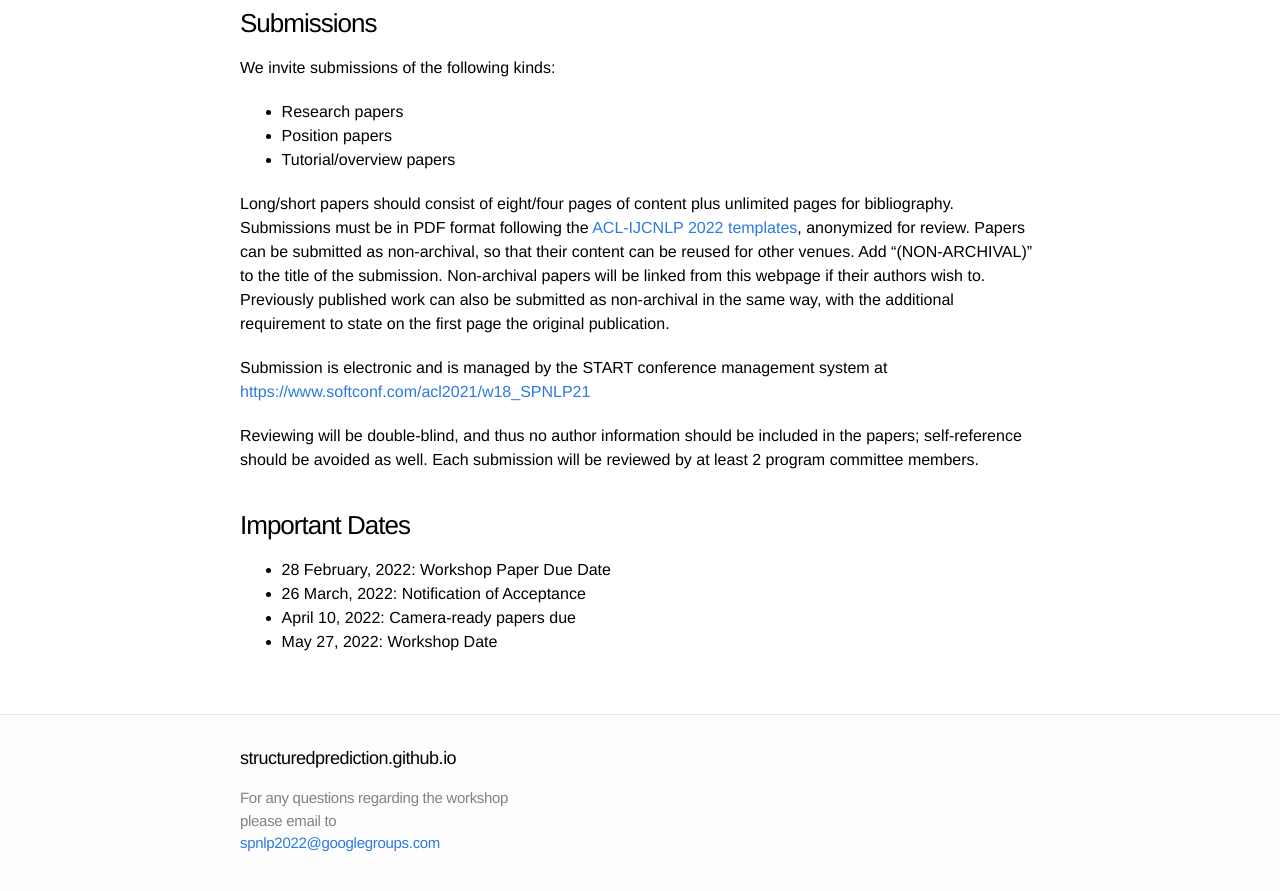
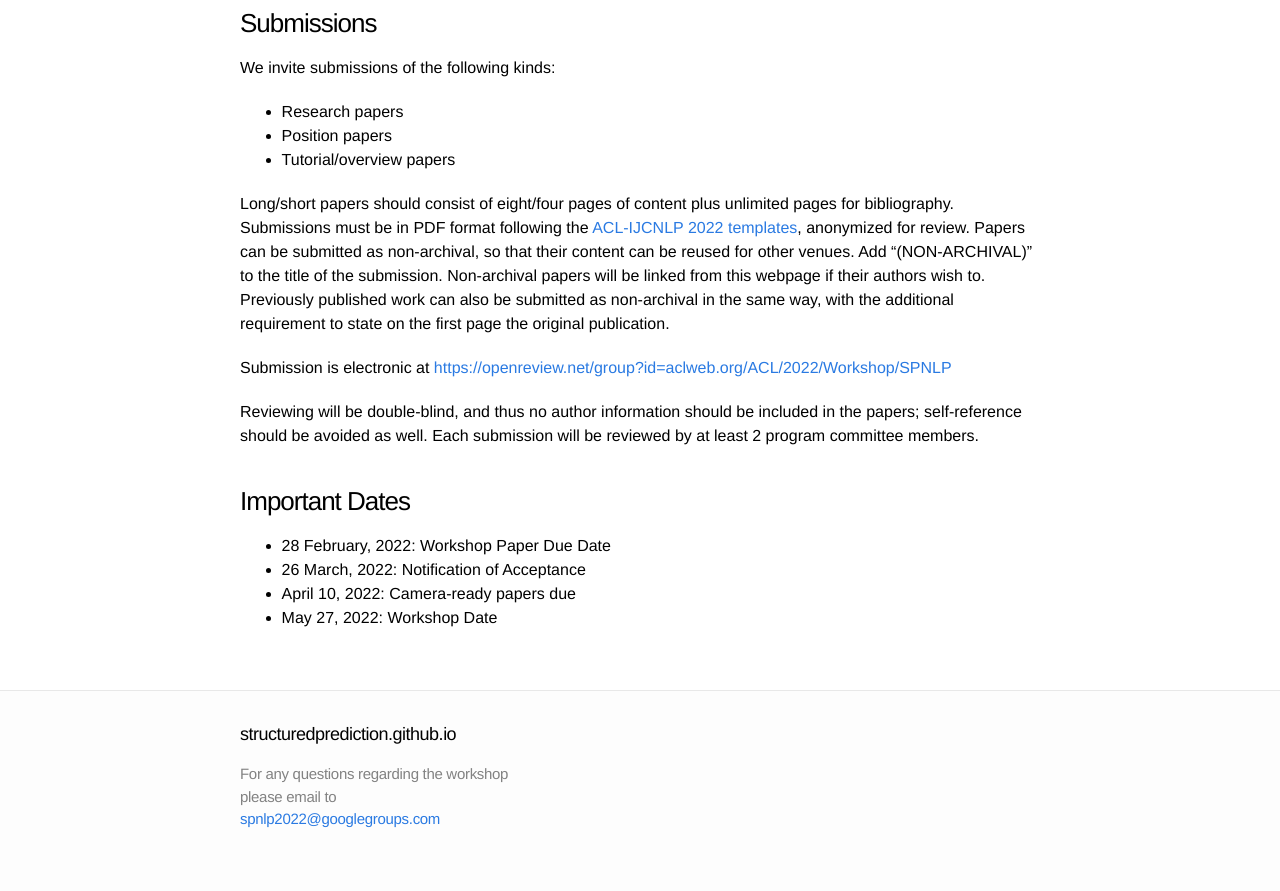
Before and after one commit to structuredprediction/structuredprediction.github.io, a Jekyll site: the page built from SPNLP22/1_cfp.md, in a window 1280 px wide and 900 px high, scrolled down 2179 px. Shown: the top 891 px of the window. Built offline with Jekyll 4.4.1, drawn with Linux system fonts in a browser that asks for light colours.

Commit message:
Update 1_cfp.md

```diff
--- a/SPNLP22/1_cfp.md
+++ b/SPNLP22/1_cfp.md
@@ -81,8 +81,8 @@ We invite submissions of the following kinds:
 Long/short papers should consist of eight/four pages of content plus unlimited pages for bibliography. Submissions must be in PDF format following the [ACL-IJCNLP 2022 templates](https://2022.aclweb.org/calls/papers/#submissions), anonymized for review. Papers can be submitted as non-archival, so that their content can be reused for other venues. Add "(NON-ARCHIVAL)" to the title of the submission. Non-archival papers will be linked from this webpage if their authors wish to. Previously published work can also be submitted as non-archival in the same way, with the additional requirement to state on the first page the original publication.
 <!--To mark your submission as non-archival, check the corresponding checkbox on the submission form. -->
 
-Submission is electronic and is managed by the START conference management system at
-[https://www.softconf.com/acl2021/w18_SPNLP21](https://www.softconf.com/acl2021/w18_SPNLP21)
+Submission is electronic at
+[https://openreview.net/group?id=aclweb.org/ACL/2022/Workshop/SPNLP](https://openreview.net/group?id=aclweb.org/ACL/2022/Workshop/SPNLP)
 
 Reviewing will be double-blind, and thus no author information should be included in the papers; self-reference should be avoided as well. Each submission will be reviewed by at least 2 program committee members.
 
```
